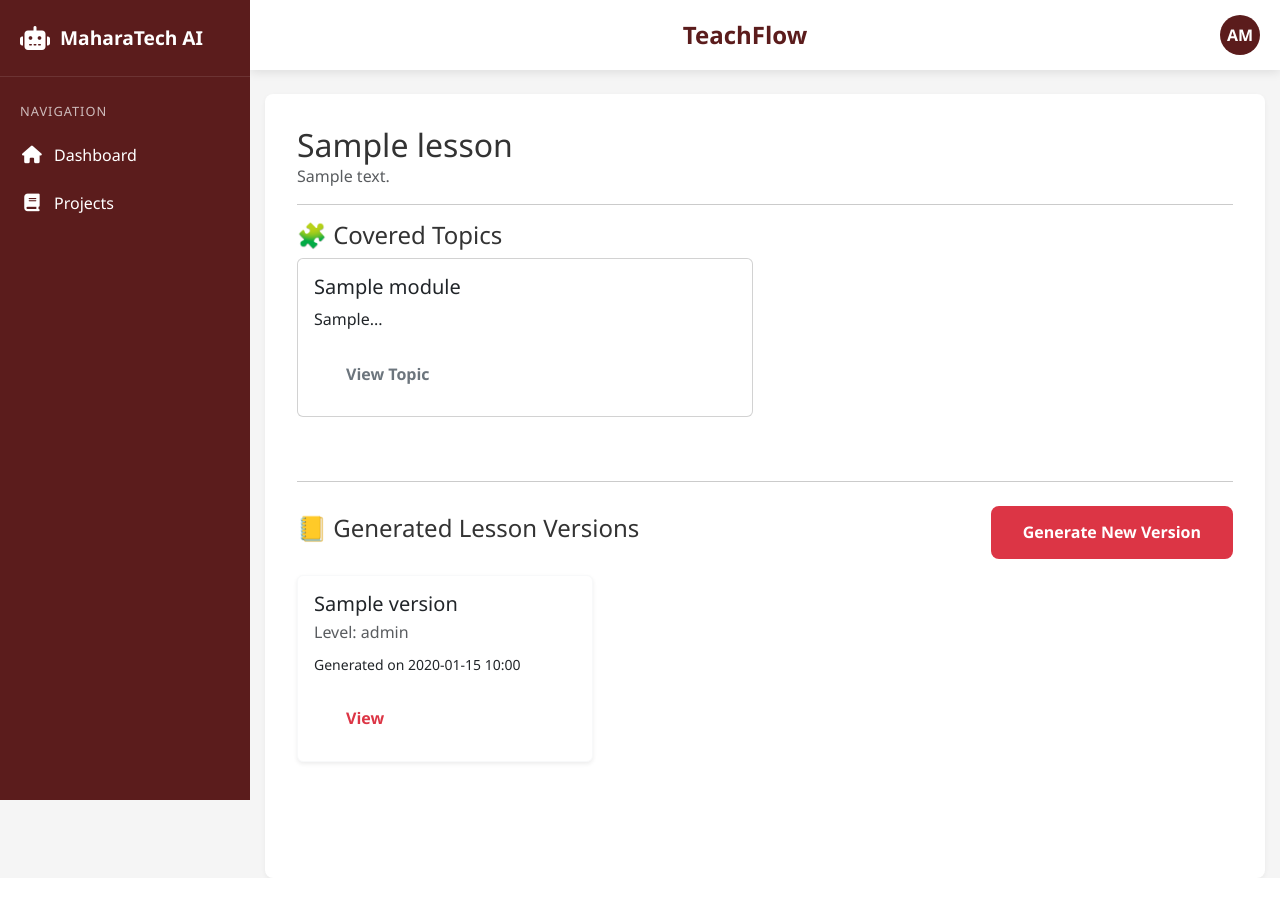
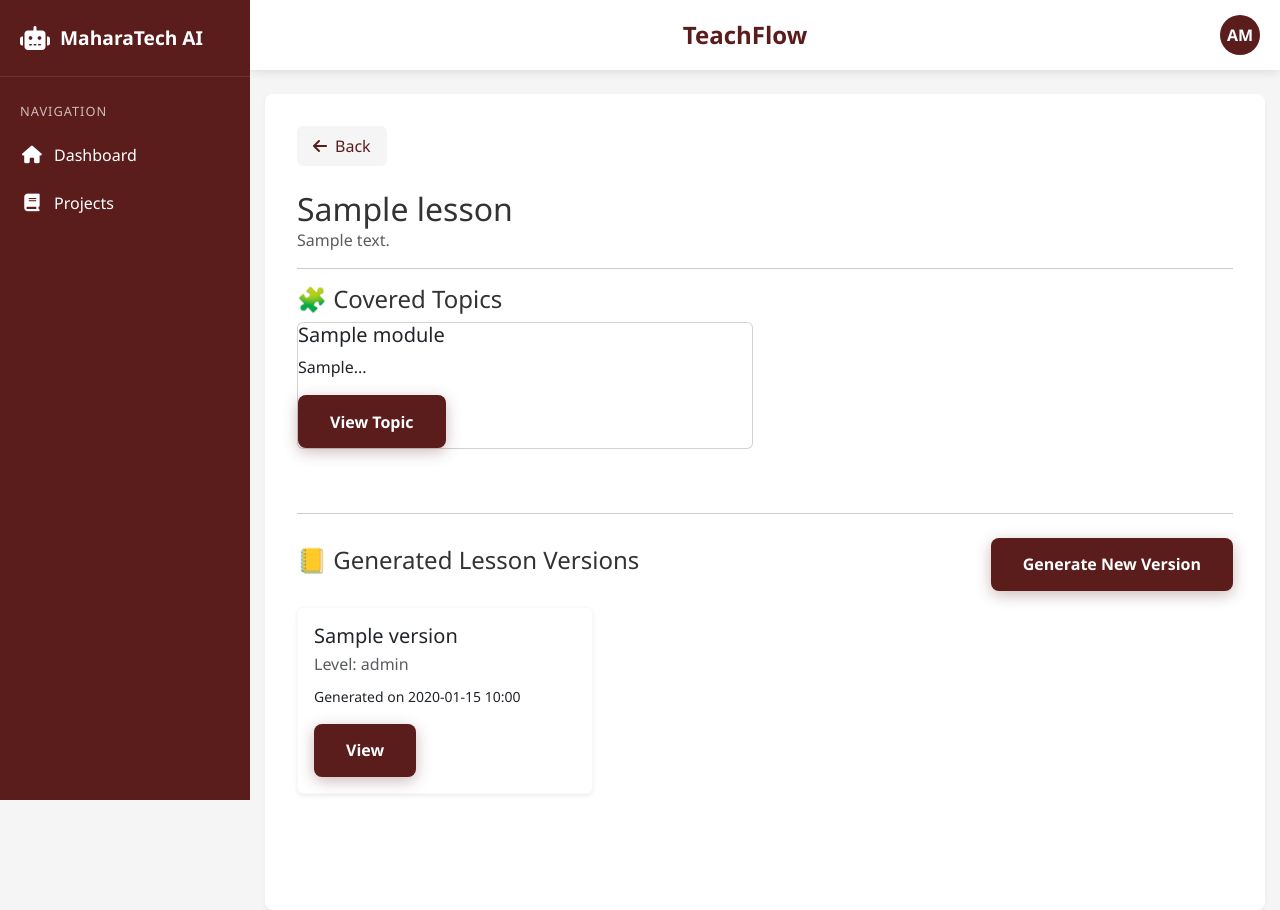
Before and after one commit to adelian14/ITI-Graduation-Project, a Flask app: template app/templates/lesson_dashboard.html in a window 1280 px wide. Before the commit the page ends 878 px from the top, so only its background shows below. Run offline with Flask 3, Linux system fonts and the light colour scheme; the template is opened without the code that fills it: most values are stand-ins (such as "Sample title", 1, 10 or a date in 2020).

Commit message:
enhancing ui

```diff
--- a/app/templates/lesson_dashboard.html
+++ b/app/templates/lesson_dashboard.html
@@ -1,5 +1,9 @@
 {% extends 'base.html' %}
 {% block content %}
+<div class="project-dashboard">
+    <button onclick="window.history.back()" class="btn-back">
+        <i class="fas fa-arrow-left"></i> Back
+    </button>
         <h2 class="mb-0">{{ lesson.title }}</h2>
         <p class="text-muted">{{ lesson.description }}</p>
 
@@ -9,13 +13,13 @@
             {% for topic_item in lesson.children %}
             <div class="col-md-6 mb-3">
                 <div class="card h-100">
-                    <div class="card-body">
+                    <div class="project-dashboard">
                         <h5 class="card-title">{{ topic_item.title }}</h5>
                         {% if topic_item.rawTopic %}
                         <p class="card-text">{{ topic_item.rawTopic[:120] }}...</p>
                         {% endif %}
                         <a href="/projects/{{ project.id }}/topics/{{ topic_item.id }}"
-                            class="btn btn-outline-secondary btn-sm">View Topic</a>
+                            class="btn primary-btn">View Topic</a>
                     </div>
                 </div>
             </div>
@@ -27,7 +31,7 @@
             <h4>📒 Generated Lesson Versions</h4>
             <form method="GET"
                 action="/projects/{{ project.id }}/lessons/{{ lesson.id }}/generate">
-                <button type="submit" class="btn btn-danger btn-sm">Generate New Version</button>
+                <button type="submit" class="btn primary-btn">Generate New Version</button>
             </form>
         </div>
 
@@ -41,11 +45,11 @@
                         <p class="card-text"><small>Generated on {{ version.generatedAt.strftime('%Y-%m-%d %H:%M')
                                 }}</small></p>
                         <a href="/projects/{{ project.id }}/gen_material/{{ version.id }}"
-                            class="btn btn-outline-danger btn-sm">View</a>
+                            class="btn primary-btn">View</a>
                     </div>
                 </div>
             </div>
             {% endfor %}
         </div>
-
+</div>
 {% endblock %}
--- a/app/templates/static/css/styles.html
+++ b/app/templates/static/css/styles.html
@@ -848,7 +848,7 @@
     color: white;
 }
 .del.btn-danger-delete {
-        background-color: #dc3545;
+        background-color: black;
         color: white;
         margin-left: 38rem;
         padding: 0.7rem 1.5rem;
@@ -856,4 +856,10 @@
         border: none;
         border-radius: 6px;
     }
+    .del.btn-danger-delete:hover {
+        background-color: #ff4d4f;
+        color: white;
+        transform: translateY(-2px);
+        box-shadow: 0 4px 12px rgba(139, 0, 0, 0.3);
+    }
 </style>
```
Also changed, not shown: app/templates/course_dashboard.html (+3 -11 lines), app/templates/document_dashboard.html (+1 -9 lines), app/templates/topic_dashboard.html (+7 -2 lines), app/templates/dashboard.html (line endings or trailing spaces).
